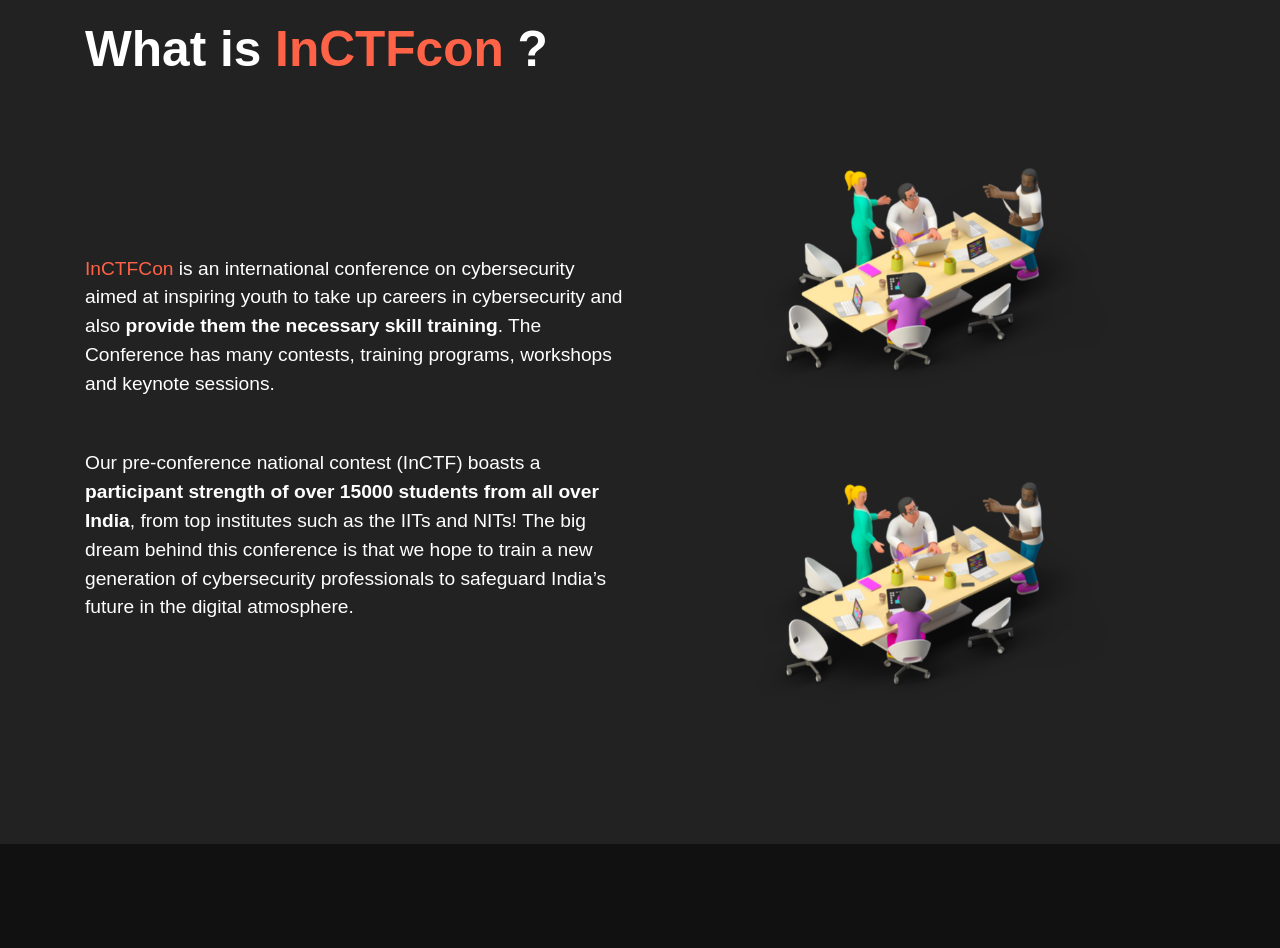
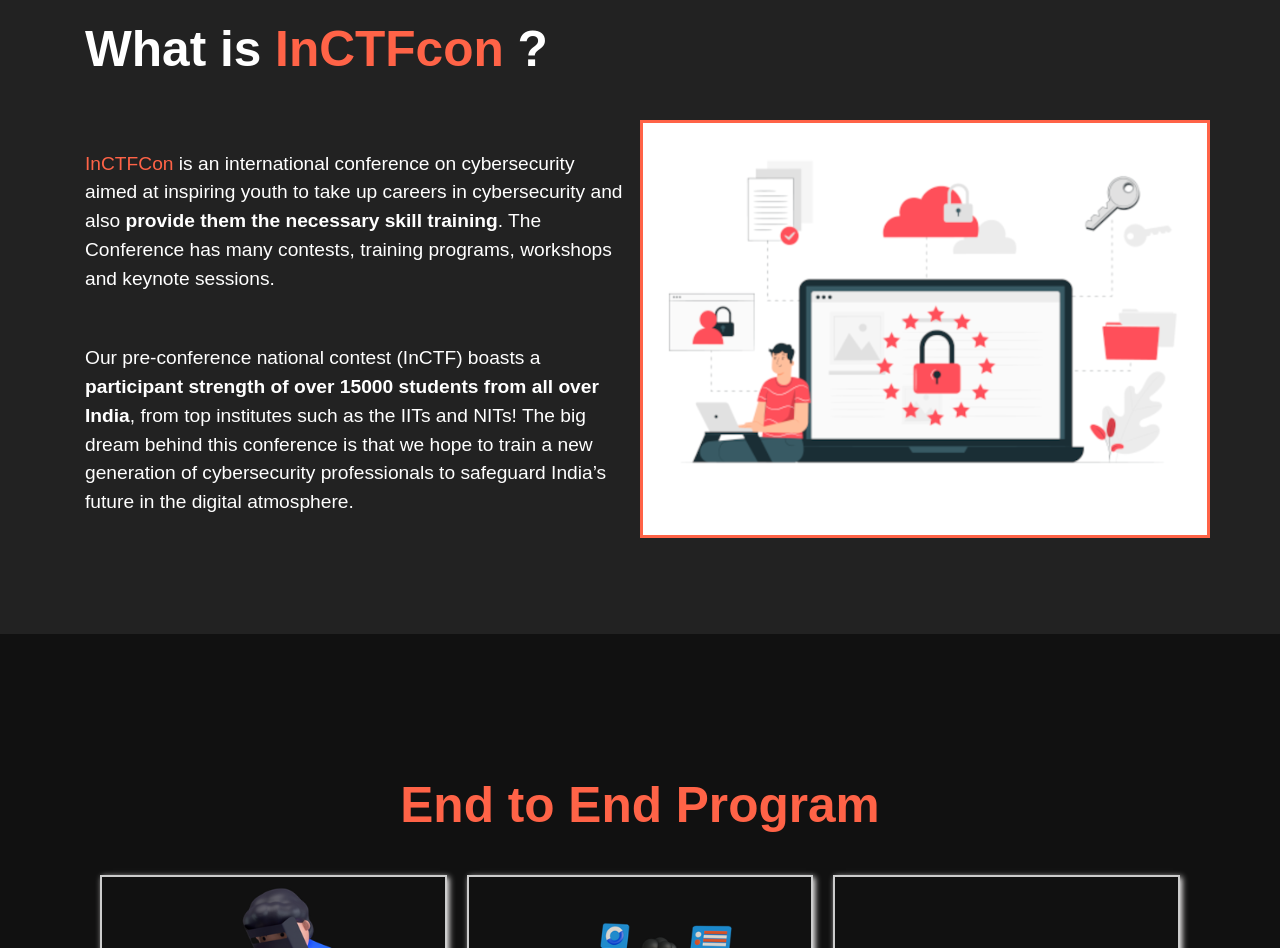
Before and after one commit to Rahul255/InCTFConReact, a React (Create React App) app: page / in a window 1280 px wide. Shown: the part 840-1788 px from the top of the page. Built offline with nearby package versions, Linux system fonts and the light colour scheme.

Commit message:
file added

```diff
--- a/src/Components/About/About.js
+++ b/src/Components/About/About.js
@@ -29,15 +29,15 @@ function About() {
                             </Fade>
                         </div>
                     </div>
-                    <div className="col-md-6 d-flex align-items-center " /*style={{border: "2px solid tomato",backgroundColor:"#231F20"}}*/>
+                    <Fade right>
+                    <div className="col-md-6 d-flex align-items-center " style={{backgroundImage:`url(${require('../../images/3198965.png').default})`,backgroundSize: "contain",border: "3px solid tomato"}}>
                         <div className="col-md-12 ">
                             <Fade right>
-                                <img style={{ maxHeight: '100%', maxWidth: '100%' }} draggable="false" src={image} alt="INCTF participant" />
-                                <img style={{ maxHeight: '100%', maxWidth: '100%' }} draggable="false" src={image} alt="INCTF participant" />
+                                {/* <img style={{ maxHeight: '100%', maxWidth: '100%' }} draggable="false" src={image} alt="INCTF participant" /> */}
                             </Fade>
                         </div>
                     </div>
-
+                    </Fade>
                 </div>
                 <br/><br/><br/><br/>
             </div>
```
Also changed, not shown: src/images/3198965.jpg (added), src/images/3198965.png (added).
